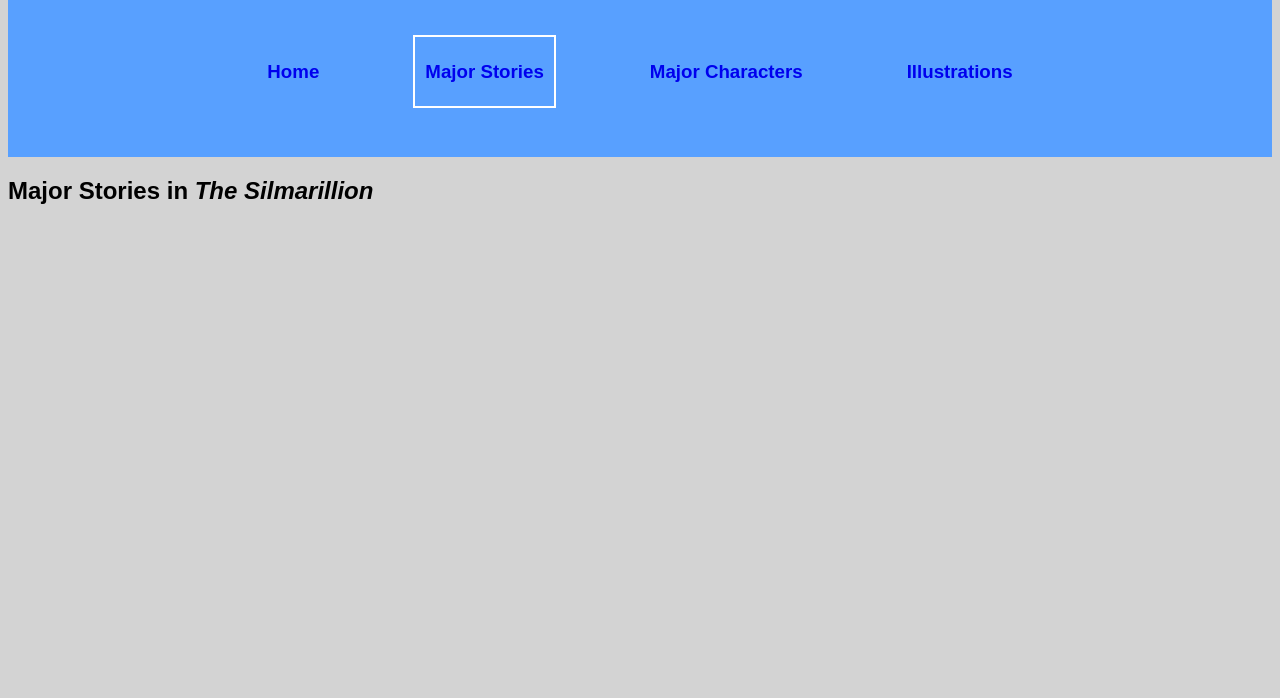
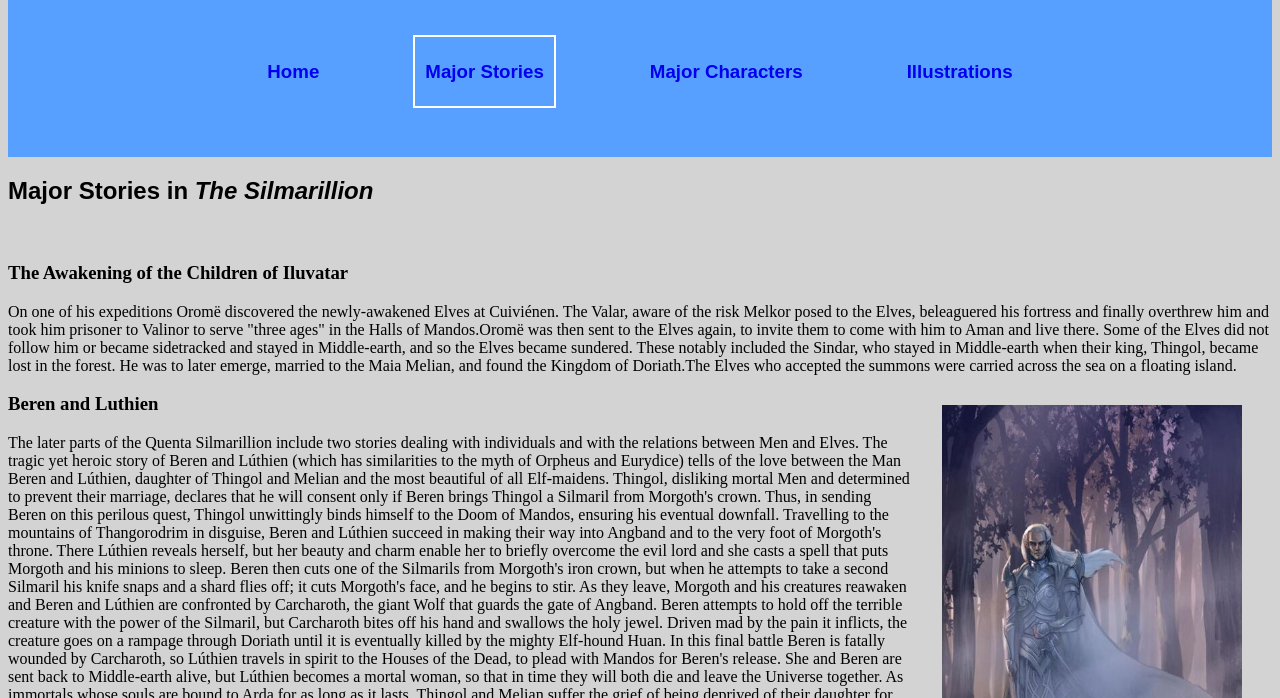
Before and after one commit to jdmar3-comp426/a01-shiva1UNC, a website: page stories.html in a window 1280 px wide. Shown: the part 102-800 px from the top of the page. Drawn offline with Linux system fonts and the light colour scheme; a web font is replaced by a local one.

Commit message:
updated stories.html

```diff
--- a/stories.html
+++ b/stories.html
@@ -11,7 +11,7 @@
         <div id="heading">
             <h1 class="titles">Guide to Tolkien's <em>The Silmarillion</em></h1>
             <br>
-            <ul class="links">
+            <ul class="inline">
                 <li><a href="index.html"><h3 class="titles">Home</h3></a></li>
                 <li class="current"><a href="stories.html"><h3 class="titles">Major Stories</h3></a></li>
                 <li><a href="characters.html"><h3 class="titles">Major Characters</h3></a></li>
@@ -19,8 +19,33 @@
             </ul>
             <br>
         </div>
-        <p class="content">
         <h2 class="titles">Major Stories in <em>The Silmarillion</em></h2>
+        <p class="content"><br><h3>The Awakening of the Children of Iluvatar</h3>On one of his expeditions Oromë discovered the newly-awakened Elves at Cuiviénen. The Valar, aware of the risk Melkor posed to the Elves,
+             beleaguered his fortress and finally overthrew him and took him prisoner to Valinor to serve "three ages" in the Halls of Mandos.Oromë was then sent to the Elves again, to invite them to come with him
+             to Aman and live there. Some of the Elves did not follow him or became sidetracked and stayed in Middle-earth, and so the Elves became sundered. These notably included the Sindar, who stayed in Middle-earth
+              when their king, Thingol, became lost in the forest. He was to later emerge, married to the Maia Melian, and found the Kingdom of Doriath.The Elves who accepted the summons were carried across the sea
+              on a floating island.
+            <img id="photo" src="/media/elves.jpg" alt="elf" width="300" height="420"/>
+            <br>
+            <h3>Beren and Luthien</h3>The later parts of the Quenta Silmarillion include two stories dealing with individuals and with the relations between Men and Elves.
+              The tragic yet heroic story of Beren and Lúthien (which has similarities to the myth of Orpheus and Eurydice) tells of the love between the Man Beren and Lúthien,
+               daughter of Thingol and Melian and the most beautiful of all Elf-maidens. Thingol, disliking mortal Men and determined to prevent their marriage, declares that he
+               will consent only if Beren brings Thingol a Silmaril from Morgoth's crown. Thus, in sending Beren on this perilous quest, Thingol unwittingly binds himself to the
+               Doom of Mandos, ensuring his eventual downfall. Travelling to the mountains of Thangorodrim in disguise, Beren and Lúthien succeed in making their way into Angband
+               and to the very foot of Morgoth's throne. There Lúthien reveals herself, but her beauty and charm enable her to briefly overcome the evil lord and she casts a spell
+                that puts Morgoth and his minions to sleep. Beren then cuts one of the Silmarils from Morgoth's iron crown, but when he attempts to take a second Silmaril his knife snaps and a shard flies off; it cuts
+                Morgoth's face, and he begins to stir. As they leave, Morgoth and his creatures reawaken and Beren and Lúthien are confronted by Carcharoth, the giant Wolf that guards the gate of Angband. Beren attempts
+                to hold off the terrible creature with the power of the Silmaril, but Carcharoth bites off his hand and swallows the holy jewel. Driven mad by the pain it inflicts, the creature goes on a rampage through Doriath
+                until it is eventually killed by the mighty Elf-hound Huan. In this final battle Beren is fatally wounded by Carcharoth, so Lúthien travels in spirit to the Houses of the Dead, to plead with Mandos for Beren's release.
+                She and Beren are sent back to Middle-earth alive, but Lúthien becomes a mortal woman, so that in time they will both die and leave the Universe together. As immortals whose souls are bound to Arda for as long as it lasts, Thingol and Melian suffer the grief of being deprived of their daughter for all time.
+            <br><h3>Túrin Turambar</h3>Also included is the story of Túrin Turambar. His father Húrin is captured at the end of the Battle of Unnumbered Tears, and for his defiance, Morgoth places a curse on his family. Túrin becomes a great hero, but due partly to his hot temper and partly to a string of bad luck (in fact,
+            the working of Morgoth's demonic will), whatever he turns his hand to seems to go wrong, and death and grief haunt those around him. Making matters worse, both Túrin and his sister Niënor are enchanted by the mighty dragon Glaurung — who has sacked the great Elf-city of Nargothrond and taken up residence there —
+            and they fall in love and live for time as man and wife. Eventually Túrin kills Glaurung, but with his death the spell is lifted. Driven mad by the realisation of their sins, Túrin and Nienor both commit suicide.
+            <br><h3>The Fall of Gondolin</h3>The last Elf-Kingdom to fall was the hidden city of Gondolin. Tuor, a mortal man, was sent by Ulmo as a messenger to Gondolin, to warn King Turgon of the city's impending destruction. Remaining in Gondolin, Tuor married Turgon's daughter, Idril, and they had a son Eärendil.
+            Gondolin was eventually betrayed to Morgoth by Maeglin, and destroyed. Turgon fell during the battle and the High Kingship passed to Gil-galad, who dwelt at the Mouth of Sirion. Tuor, Idril and Eärendil escaped, together with a number of refugees. Growing up, Eärendil married Elwing, granddaughter of Beren and Lúthien
+            and current keeper of the Silmaril they took from Morgoth. With the help of the Silmaril, Eärendil and Elwing sailed to Valinor to plead with the Valar, asking them to pardon the Noldor and assist Elves and Men in their need. The Valar agreed to this request, and set Eärendil, with the Silmaril, to sail the skies as a
+            star until the ending of the world.
+            <img id="photo" src="/media/fallofgondolin.jpg" alt="elf" width="300" height="420"/>
         </p>
     </body>
 </html>
--- a/styles.css
+++ b/styles.css
@@ -6,20 +6,20 @@
     padding: 15px;
     color: #ffff;
 }
-ul.links {
+ul.inline {
     padding-left: 0px;
     text-align: center;
 }
-ul.links > li {
+ul.inline > li {
     display:inline-block;
     padding: 5px 10px;
     margin: 0px 40px 0px 40px;
 }
-ul.links > li > a {
+ul.inline > li > a {
     color: FFFF;
     text-decoration: none;
 }
-ul.links > li:hover {
+ul.inline > li:hover {
     border-style: solid;
     border-width: 2px;
     border-color: #ffff;
@@ -31,8 +31,12 @@
     border-color: #ffff;
 }
 .content {
-    font-family: "Times New Roman", Times, serif;
+    font-family: "Lucida Console", "Courier New", monospace';
 }
 .titles {
     font-family: 'Luminari', sans-serif;
 }
+#photo {
+    float: right;
+    padding: 30px;
+}
```
Also changed, not shown: index.html (+1 -1 lines), media/elves.jpg (added), media/fallofgondolin.jpg (added).
